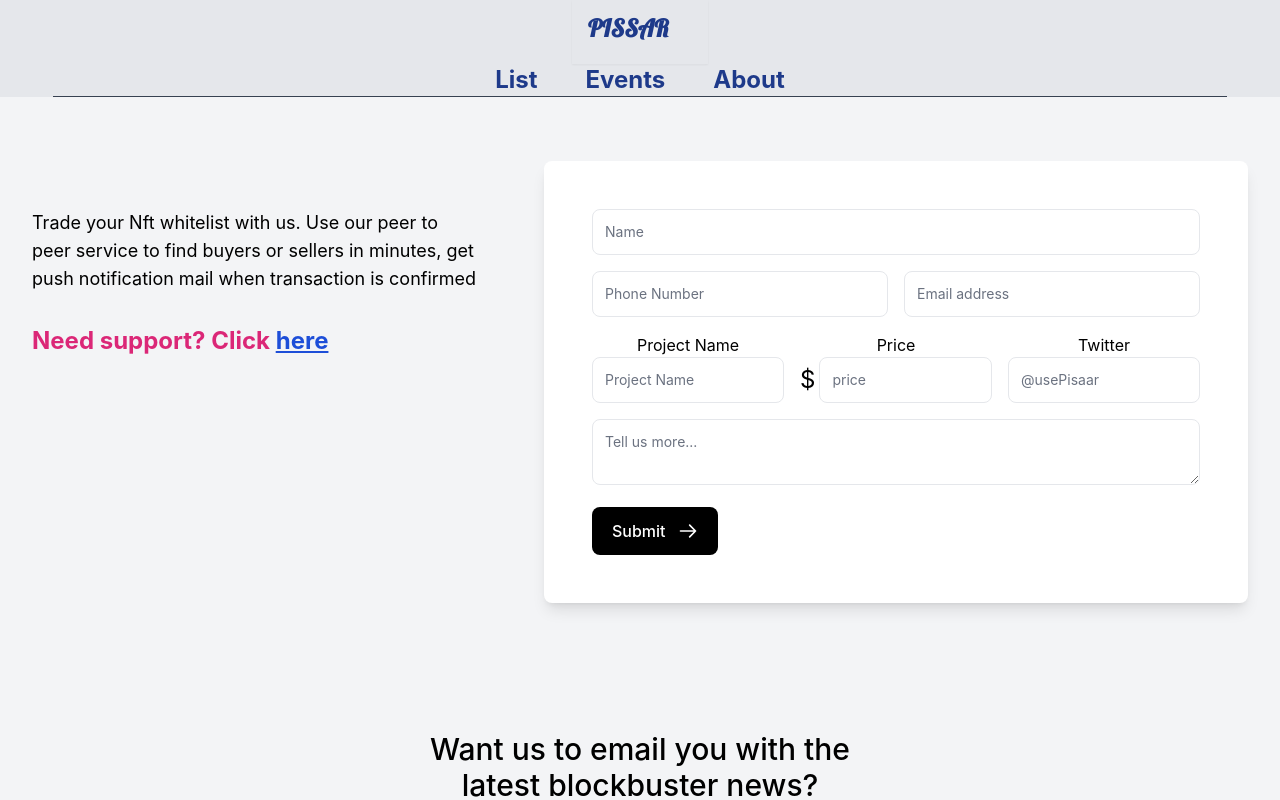
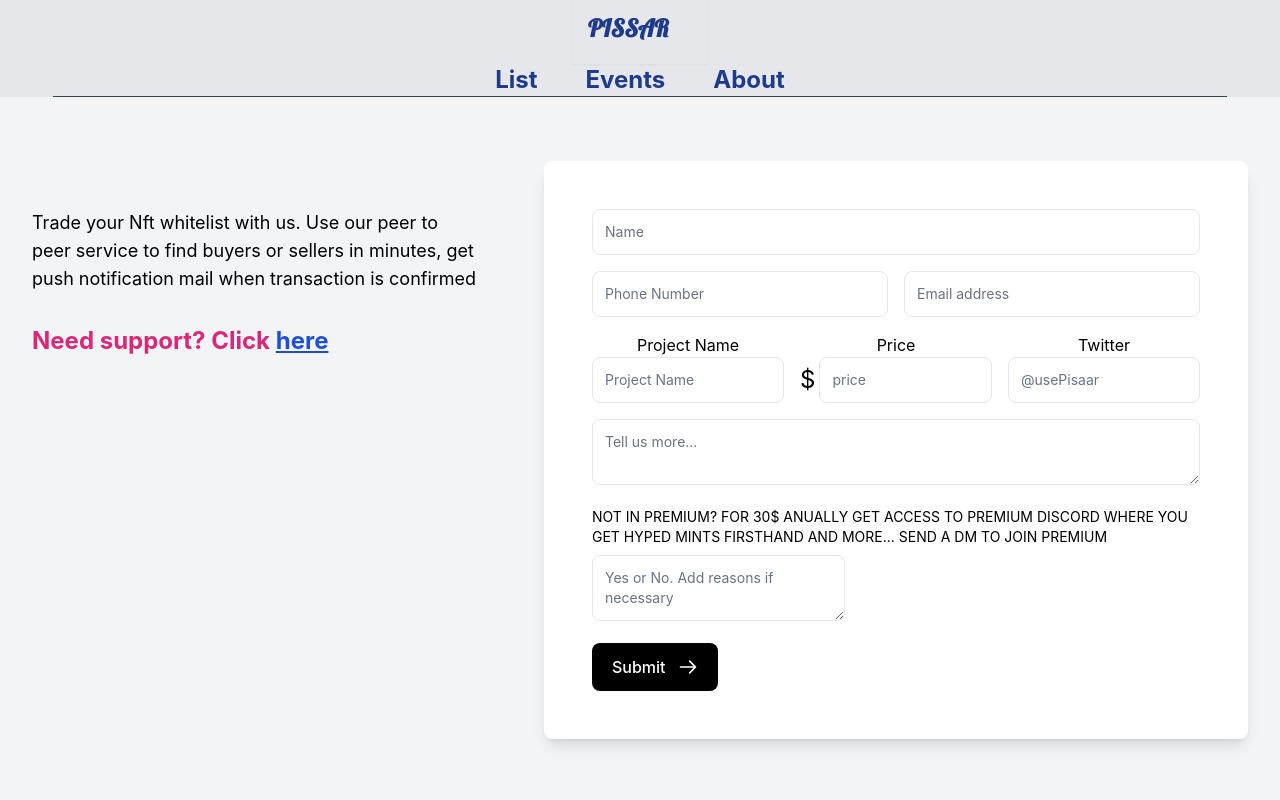
Before and after one commit to Nickblaq/static, a Next.js app: page /listnftform in a window 1280 px wide. Shown: the top 800 px of the page. Built offline with nearby package versions, Linux system fonts and the light colour scheme; no server answers; a web font is replaced by a local one.

Commit message:
pemium message patch

```diff
--- a/pages/listnftform.jsx
+++ b/pages/listnftform.jsx
@@ -94,6 +94,14 @@ const ListNftForm = () => {
               placeholder="Tell us more..."
             ></textarea>
           </div>
+         <div>
+            <label className="sr-only">fees</label>
+            <p className="text-sm pb-2">NOT IN PREMIUM? FOR 30$ ANUALLY GET ACCESS TO PREMIUM DISCORD WHERE YOU GET HYPED MINTS FIRSTHAND AND MORE... SEND A DM TO JOIN PREMIUM</p>
+            <textarea
+              className="w-5/12 p-3 text-sm border-gray-200 rounded-lg"
+              placeholder="Yes or No. Add reasons if necessary"
+            ></textarea>
+          </div>
 
           <div className="mt-4">
             <button
--- a/pages/nftform.jsx
+++ b/pages/nftform.jsx
@@ -310,7 +310,7 @@ function NftForm() {
             <button
             disabled={true}
               type="submit"
-              className="inline-flex items-center justify-center w-full px-5 py-3 text-white bg-black rounded-lg sm:w-auto"
+              className="inline-flex items-center justify-center w-full px-5 py-3 text-white bg-gray-200 rounded-lg sm:w-auto"
             >
               <span className="font-medium">Coming soon</span>
 
```
